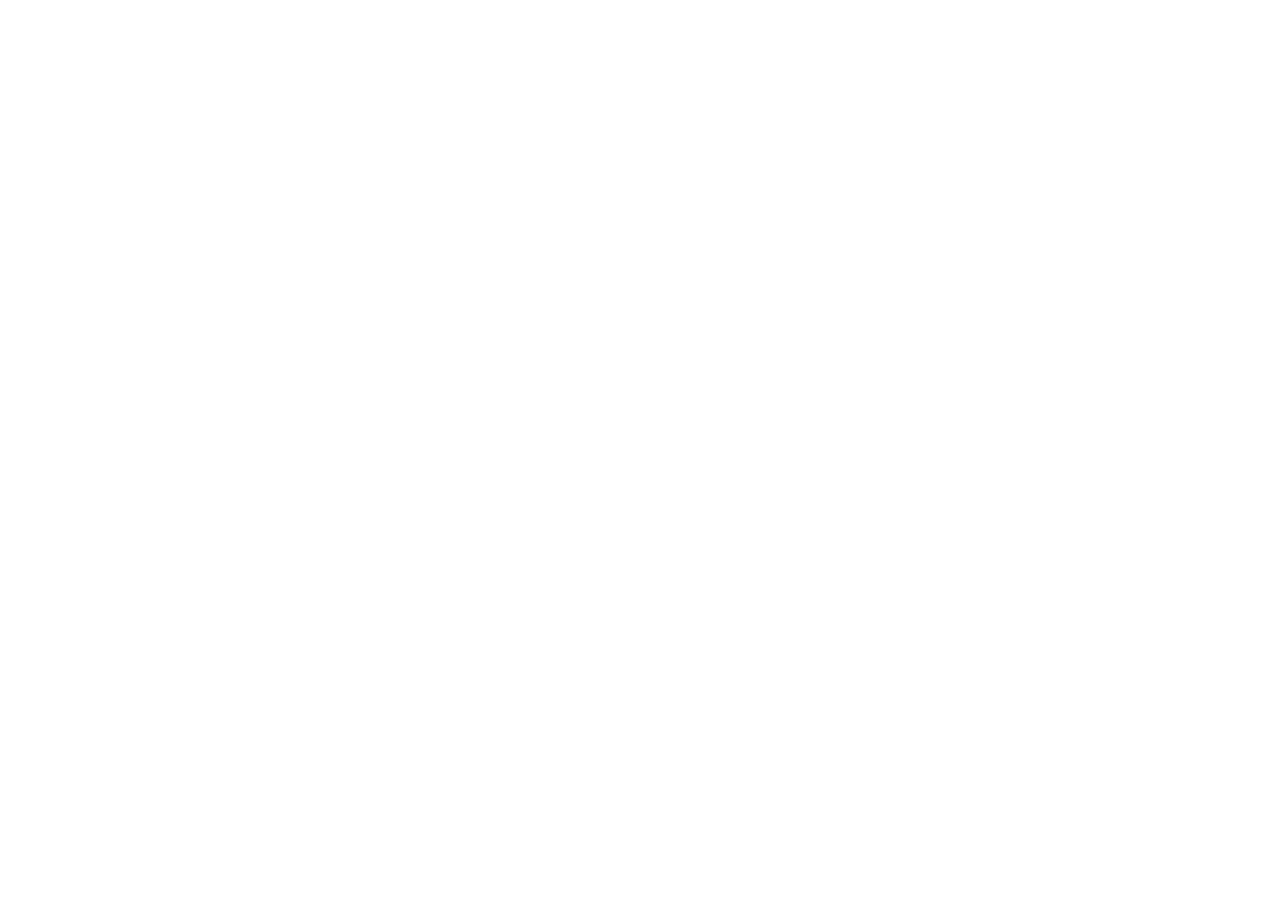
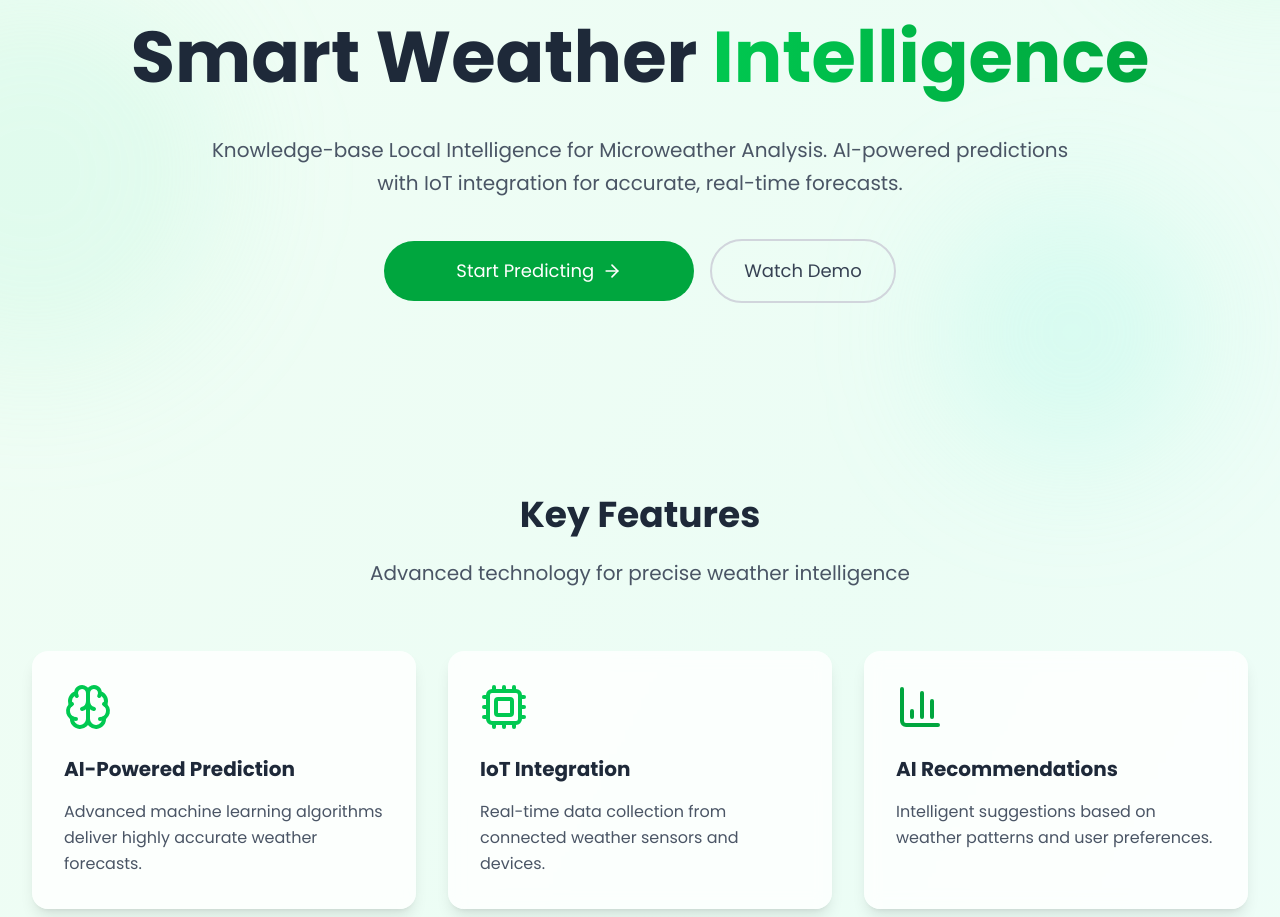
Before and after one commit to whilmarbitoco/klima, a Next.js app: page / in a window 1280 px wide. Shown: the part 180-1097 px from the top of the page. Before the commit the page ends 800 px from the top, so only its background shows below. Built offline with nearby package versions, Linux system fonts and the light colour scheme.

Commit message:
fix tailwind

```diff
--- a/package.json
+++ b/package.json
@@ -9,14 +9,17 @@
     "lint": "eslint"
   },
   "dependencies": {
+    "autoprefixer": "^10.4.21",
     "firebase": "^12.3.0",
+    "lucide-react": "^0.544.0",
     "next": "15.5.4",
+    "ogl": "^1.0.11",
     "react": "19.1.0",
     "react-dom": "19.1.0"
   },
   "devDependencies": {
     "@eslint/eslintrc": "^3",
-    "@tailwindcss/postcss": "^4",
+    "@tailwindcss/postcss": "^4.1.14",
     "@types/node": "^20",
     "@types/react": "^19",
     "@types/react-dom": "^19",
--- a/src/app/globals.css
+++ b/src/app/globals.css
@@ -1,11 +1,15 @@
 @import "tailwindcss";
-
-* {
-  margin: 0;
-  padding: 0;
-  box-sizing: border-box;
-}
 
 html {
   scroll-behavior: smooth;
 }
+
+body {
+  font-family: var(--font-poppins), system-ui, sans-serif;
+}
+
+.prism-container {
+  position: relative;
+  width: 100%;
+  height: 100%;
+}
--- a/src/app/layout.tsx
+++ b/src/app/layout.tsx
@@ -9,8 +9,8 @@
 });
 
 export const metadata: Metadata = {
-  title: "Create Next App",
-  description: "Generated by create next app",
+  title: "KLIMA - Smart Weather Intelligence",
+  description: "Knowledge-base Local Intelligence for Microweather Analysis. AI-powered weather prediction with IoT integration for accurate, real-time forecasts.",
 };
 
 export default function RootLayout({
--- a/src/app/page.tsx
+++ b/src/app/page.tsx
@@ -1,3 +1,213 @@
-export default function Landing() {
-  return <h1>Hello world</h1>;
+import {
+  Cloud,
+  Brain,
+  Cpu,
+  MessageSquare,
+  BarChart3,
+  ArrowRight,
+  CloudRain,
+  Eye,
+} from "lucide-react";
+
+export default function Home() {
+  return (
+    <div className="min-h-screen bg-gradient-to-br from-green-50 via-emerald-50 to-teal-50 font-[var(--font-poppins)]">
+      {/* Unique Background Pattern */}
+      <div className="absolute inset-0 overflow-hidden">
+        <div className="absolute -top-40 -right-40 w-80 h-80 bg-green-200/30 rounded-full blur-3xl"></div>
+        <div className="absolute top-40 -left-40 w-96 h-96 bg-emerald-200/20 rounded-full blur-3xl"></div>
+        <div className="absolute bottom-40 right-20 w-64 h-64 bg-teal-200/25 rounded-full blur-3xl"></div>
+      </div>
+
+      <div className="relative z-10">
+        {/* Navigation */}
+        <nav className="w-full">
+          <div className="max-w-7xl mx-auto flex justify-between items-center px-6 lg:px-8 py-6">
+            <div className="flex items-center space-x-2">
+              <Cloud className="w-8 h-8 text-green-600" />
+              <span className="text-2xl font-bold text-gray-800">KLIMA</span>
+            </div>
+            <button className="bg-green-600 text-white px-6 py-3 rounded-full hover:bg-green-700 transition-colors font-medium">
+              Get Started
+            </button>
+          </div>
+        </nav>
+
+        {/* Hero Section */}
+        <section className="w-full py-16 lg:py-24">
+          <div className="max-w-7xl mx-auto px-6 lg:px-8">
+            <div className="text-center">
+              <h1 className="text-4xl sm:text-5xl lg:text-7xl font-bold text-gray-800 mb-8 leading-tight">
+                Smart Weather
+                <span className="text-transparent bg-clip-text bg-gradient-to-r from-green-500 to-green-600 block lg:inline">
+                  {" "}
+                  Intelligence
+                </span>
+              </h1>
+              <p className="text-lg lg:text-xl text-gray-600 mb-10 max-w-4xl mx-auto leading-relaxed">
+                Knowledge-base Local Intelligence for Microweather Analysis.
+                AI-powered predictions with IoT integration for accurate,
+                real-time forecasts.
+              </p>
+              <div className="flex flex-col sm:flex-row gap-4 justify-center items-center">
+                <button className="bg-green-600 text-white px-18 py-4 rounded-full hover:bg-green-700 transition-colors flex items-center justify-center font-medium text-lg">
+                  Start Predicting <ArrowRight className="ml-2 w-5 h-5" />
+                </button>
+                <button className="border-2 border-gray-300 text-gray-700 px-8 py-4 rounded-full hover:border-gray-400 transition-colors font-medium text-lg">
+                  Watch Demo
+                </button>
+              </div>
+            </div>
+          </div>
+        </section>
+
+        {/* Features Grid */}
+        <section className="w-full py-16 lg:py-24">
+          <div className="max-w-7xl mx-auto px-6 lg:px-8">
+            <div className="text-center mb-16">
+              <h2 className="text-3xl lg:text-4xl font-bold text-gray-800 mb-6">
+                Key Features
+              </h2>
+              <p className="text-gray-600 text-lg lg:text-xl max-w-2xl mx-auto">
+                Advanced technology for precise weather intelligence
+              </p>
+            </div>
+
+            <div className="grid sm:grid-cols-2 lg:grid-cols-3 gap-6 lg:gap-8">
+              <div className="bg-white/80 backdrop-blur-sm p-6 lg:p-8 rounded-2xl shadow-lg hover:shadow-xl transition-all duration-300 hover:-translate-y-1">
+                <Brain className="w-12 h-12 text-green-500 mb-6" />
+                <h3 className="text-xl font-bold text-gray-800 mb-4">
+                  AI-Powered Prediction
+                </h3>
+                <p className="text-gray-600 leading-relaxed">
+                  Advanced machine learning algorithms deliver highly accurate
+                  weather forecasts.
+                </p>
+              </div>
+
+              <div className="bg-white/80 backdrop-blur-sm p-6 lg:p-8 rounded-2xl shadow-lg hover:shadow-xl transition-all duration-300 hover:-translate-y-1">
+                <Cpu className="w-12 h-12 text-green-500 mb-6" />
+                <h3 className="text-xl font-bold text-gray-800 mb-4">
+                  IoT Integration
+                </h3>
+                <p className="text-gray-600 leading-relaxed">
+                  Real-time data collection from connected weather sensors and
+                  devices.
+                </p>
+              </div>
+
+              <div className="bg-white/80 backdrop-blur-sm p-6 lg:p-8 rounded-2xl shadow-lg hover:shadow-xl transition-all duration-300 hover:-translate-y-1">
+                <BarChart3 className="w-12 h-12 text-green-600 mb-6" />
+                <h3 className="text-xl font-bold text-gray-800 mb-4">
+                  AI Recommendations
+                </h3>
+                <p className="text-gray-600 leading-relaxed">
+                  Intelligent suggestions based on weather patterns and user
+                  preferences.
+                </p>
+              </div>
+
+              <div className="bg-white/80 backdrop-blur-sm p-6 lg:p-8 rounded-2xl shadow-lg hover:shadow-xl transition-all duration-300 hover:-translate-y-1">
+                <MessageSquare className="w-12 h-12 text-green-600 mb-6" />
+                <h3 className="text-xl font-bold text-gray-800 mb-4">
+                  Voice Interaction
+                </h3>
+                <p className="text-gray-600 leading-relaxed">
+                  Text-to-speech conversation with AI for hands-free weather
+                  updates.
+                </p>
+              </div>
+
+              <div className="bg-white/80 backdrop-blur-sm p-6 lg:p-8 rounded-2xl shadow-lg hover:shadow-xl transition-all duration-300 hover:-translate-y-1">
+                <Eye className="w-12 h-12 text-green-400 mb-6" />
+                <h3 className="text-xl font-bold text-gray-800 mb-4">
+                  Interactive Visualization
+                </h3>
+                <p className="text-gray-600 leading-relaxed">
+                  Beautiful, intuitive interface for weather data visualization
+                  and analysis.
+                </p>
+              </div>
+
+              <div className="bg-white/80 backdrop-blur-sm p-6 lg:p-8 rounded-2xl shadow-lg hover:shadow-xl transition-all duration-300 hover:-translate-y-1">
+                <CloudRain className="w-12 h-12 text-green-400 mb-6" />
+                <h3 className="text-xl font-bold text-gray-800 mb-4">
+                  Microweather Analysis
+                </h3>
+                <p className="text-gray-600 leading-relaxed">
+                  Hyperlocal weather insights for precise location-based
+                  forecasting.
+                </p>
+              </div>
+            </div>
+          </div>
+        </section>
+
+        {/* Stats Section */}
+        <section className="w-full py-16 lg:py-24">
+          <div className="max-w-7xl mx-auto px-6 lg:px-8">
+            <div className="bg-white/80 backdrop-blur-sm rounded-3xl p-8 lg:p-16">
+              <div className="grid sm:grid-cols-3 gap-8 lg:gap-12 text-center">
+                <div>
+                  <div className="text-4xl lg:text-5xl font-bold text-green-600 mb-3">
+                    99.2%
+                  </div>
+                  <div className="text-gray-600 text-lg">
+                    Prediction Accuracy
+                  </div>
+                </div>
+                <div>
+                  <div className="text-4xl lg:text-5xl font-bold text-green-500 mb-3">
+                    24/7
+                  </div>
+                  <div className="text-gray-600 text-lg">
+                    Real-time Monitoring
+                  </div>
+                </div>
+                <div>
+                  <div className="text-4xl lg:text-5xl font-bold text-green-400 mb-3">
+                    1000+
+                  </div>
+                  <div className="text-gray-600 text-lg">
+                    IoT Sensors Connected
+                  </div>
+                </div>
+              </div>
+            </div>
+          </div>
+        </section>
+
+        {/* CTA Section */}
+        <section className="w-full py-16 lg:py-24">
+          <div className="max-w-7xl mx-auto px-6 lg:px-8">
+            <div className="text-center bg-gradient-to-r from-green-500 to-green-600 rounded-3xl p-8 lg:p-16 text-white">
+              <h2 className="text-3xl lg:text-4xl font-bold mb-6">
+                Ready to Experience Smart Weather?
+              </h2>
+              <p className="text-lg lg:text-xl mb-10 opacity-90 max-w-2xl mx-auto">
+                Join thousands of users making informed decisions with KLIMA
+              </p>
+              <button className="bg-white text-green-600 px-8 py-4 rounded-full font-semibold hover:bg-gray-100 transition-colors text-lg">
+                Start Your Free Trial
+              </button>
+            </div>
+          </div>
+        </section>
+
+        {/* Footer */}
+        <footer className="w-full py-12">
+          <div className="max-w-7xl mx-auto px-6 lg:px-8 text-center text-gray-600">
+            <div className="flex items-center justify-center space-x-2 mb-4">
+              <Cloud className="w-6 h-6 text-green-600" />
+              <span className="text-xl font-bold text-gray-800">KLIMA</span>
+            </div>
+            <p>
+              &copy; 2024 KLIMA. All rights reserved. Powered by advanced AI and
+              IoT technology.
+            </p>
+          </div>
+        </footer>
+      </div>
+    </div>
+  );
 }
--- a/src/app/signin/page.tsx
+++ /dev/null
@@ -1,5 +0,0 @@
-const SignIn = () => {
-  return <div>page</div>;
-};
-
-export default SignIn;
```
Also changed, not shown: src/constant/index.ts (added), 1 other file (tests, documents, lock files or other folders).
